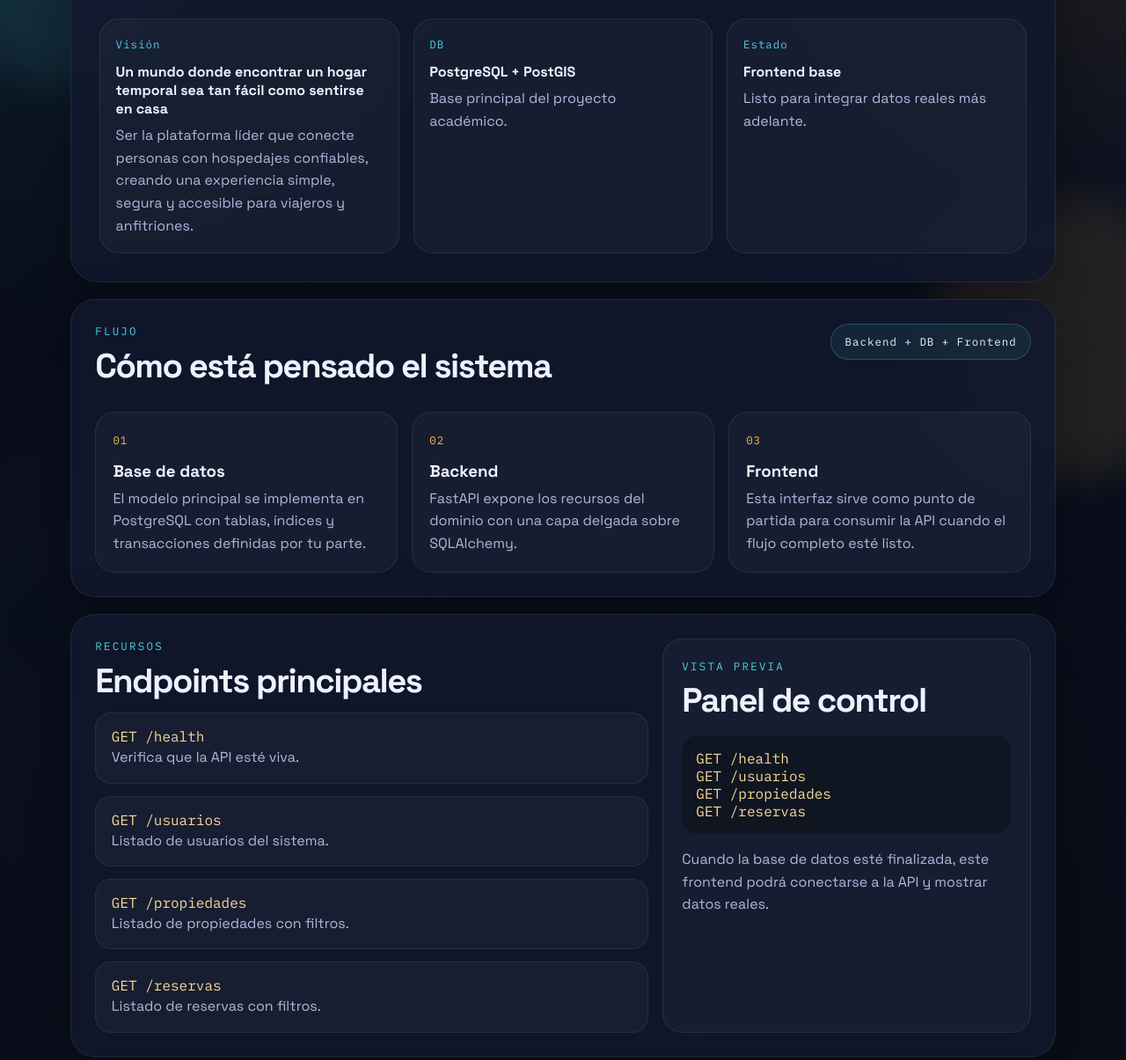
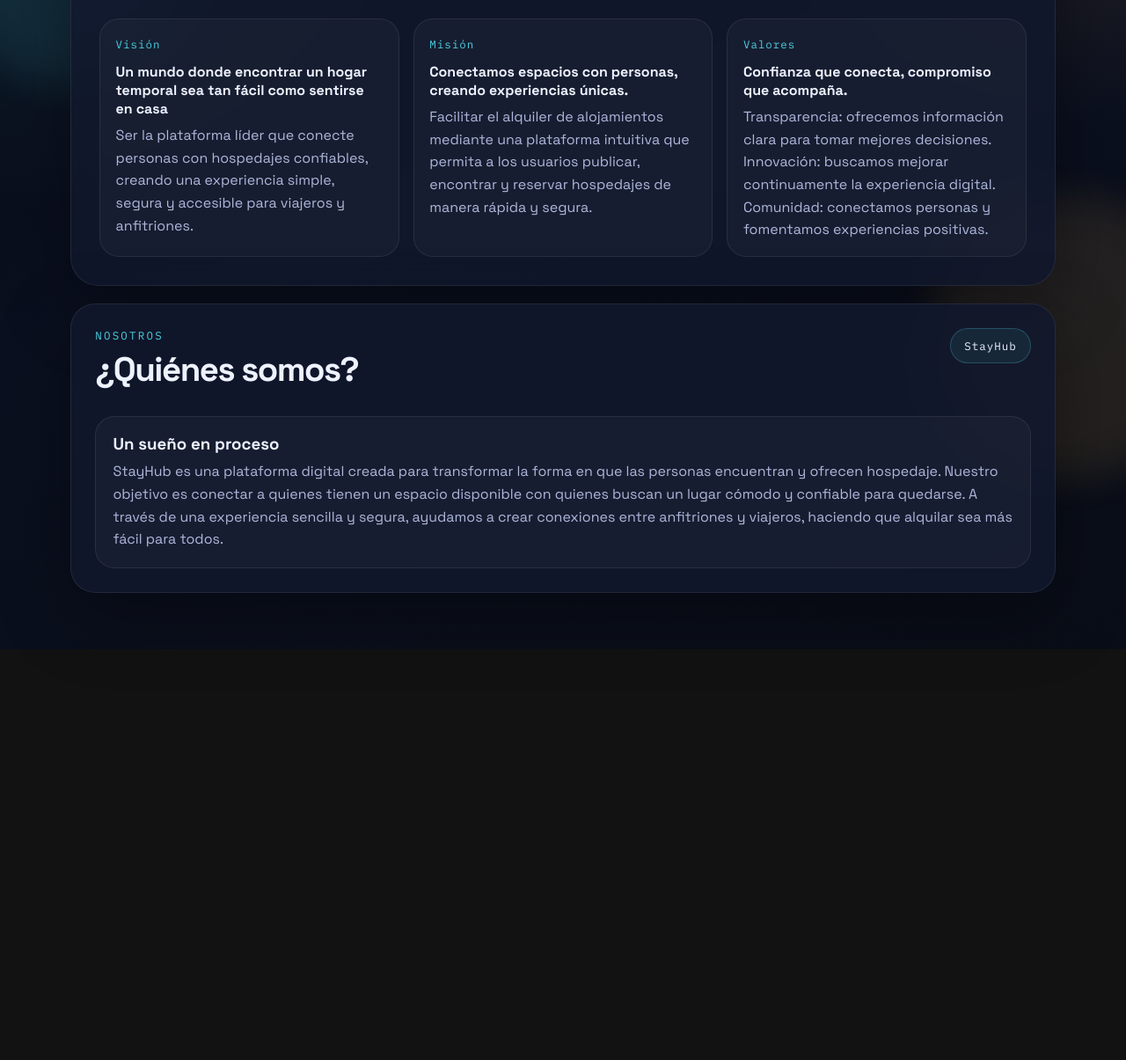
Before and after one commit to UTN-BDA-2026/Grupo-10-Stayhub, a plain HTML site: page frontend/index.html in a window 1280 px wide. Shown: the part 320-1525 px from the top of the page at 88% size. After the commit the page ends 1058 px from the top, so only its background shows below. Drawn offline with Linux system fonts and the light colour scheme.

Commit message:
inicio Frontend actualizado

```diff
--- a/frontend/index.html
+++ b/frontend/index.html
@@ -50,14 +50,16 @@
             <p>Ser la plataforma líder que conecte personas con hospedajes confiables, creando una experiencia simple, segura y accesible para viajeros y anfitriones.</p>
           </article>
           <article class="stat-card">
-            <span class="stat-label">DB</span>
-            <strong>PostgreSQL + PostGIS</strong>
-            <p>Base principal del proyecto académico.</p>
+            <span class="stat-label">Misión</span>
+            <strong>Conectamos espacios con personas, creando experiencias únicas.</strong>
+            <p>Facilitar el alquiler de alojamientos mediante una plataforma intuitiva que permita a los usuarios publicar, encontrar y reservar hospedajes de manera rápida y segura.</p>
           </article>
           <article class="stat-card">
-            <span class="stat-label">Estado</span>
-            <strong>Frontend base</strong>
-            <p>Listo para integrar datos reales más adelante.</p>
+            <span class="stat-label">Valores</span>
+            <strong>Confianza que conecta, compromiso que acompaña.</strong>
+            <p>Transparencia: ofrecemos información clara para tomar mejores decisiones.
+              Innovación: buscamos mejorar continuamente la experiencia digital.
+              Comunidad: conectamos personas y fomentamos experiencias positivas.</p>
           </article>
         </section>
       </header>
@@ -65,60 +67,23 @@
       <section class="panel reveal" style="--delay: 120ms">
         <div class="panel-head">
           <div>
-            <p class="eyebrow">Flujo</p>
-            <h2>Cómo está pensado el sistema</h2>
+            <p class="eyebrow">Nosotros</p>
+            <h2>¿Quiénes somos?</h2>
           </div>
-          <span class="chip">Backend + DB + Frontend</span>
+          <span class="chip">StayHub</span>
         </div>
 
-        <div class="flow-grid">
+        <div class="flow-grid1">
           <article class="flow-card">
-            <span class="flow-index">01</span>
-            <h3>Base de datos</h3>
+            <h3>Un sueño en proceso</h3>
             <p>
-              El modelo principal se implementa en PostgreSQL con tablas, índices
-              y transacciones definidas por tu parte.
-            </p>
-          </article>
-          <article class="flow-card">
-            <span class="flow-index">02</span>
-            <h3>Backend</h3>
-            <p>
-              FastAPI expone los recursos del dominio con una capa delgada sobre
-              SQLAlchemy.
-            </p>
-          </article>
-          <article class="flow-card">
-            <span class="flow-index">03</span>
-            <h3>Frontend</h3>
-            <p>
-              Esta interfaz sirve como punto de partida para consumir la API cuando
-              el flujo completo esté listo.
+              StayHub es una plataforma digital creada para transformar la forma en que las personas encuentran y ofrecen hospedaje. Nuestro objetivo es conectar a quienes tienen un espacio disponible con quienes buscan un lugar cómodo y confiable para quedarse. A través de una experiencia sencilla y segura, ayudamos a crear conexiones entre anfitriones y viajeros, haciendo que alquilar sea más fácil para todos.
             </p>
           </article>
         </div>
       </section>
 
-      <section class="panel split reveal" style="--delay: 220ms">
-        <div>
-          <p class="eyebrow">Recursos</p>
-          <h2>Endpoints principales</h2>
-          <div class="endpoint-list" id="endpoint-list"></div>
-        </div>
 
-        <aside class="console-card">
-          <p class="eyebrow">Vista previa</p>
-          <h2>Panel de control</h2>
-          <pre><code>GET /health
-GET /usuarios
-GET /propiedades
-GET /reservas</code></pre>
-          <p class="console-note">
-            Cuando la base de datos esté finalizada, este frontend podrá conectarse
-            a la API y mostrar datos reales.
-          </p>
-        </aside>
-      </section>
     </main>
 
     <script src="app.js"></script>
--- a/frontend/styles.css
+++ b/frontend/styles.css
@@ -258,6 +258,10 @@ h2 {
   grid-template-columns: repeat(3, minmax(0, 1fr));
 }
 
+.flow-grid1 {
+    grid-template-columns: 1fr;
+}
+
 .flow-card {
   padding: 1.2rem;
 }
```
